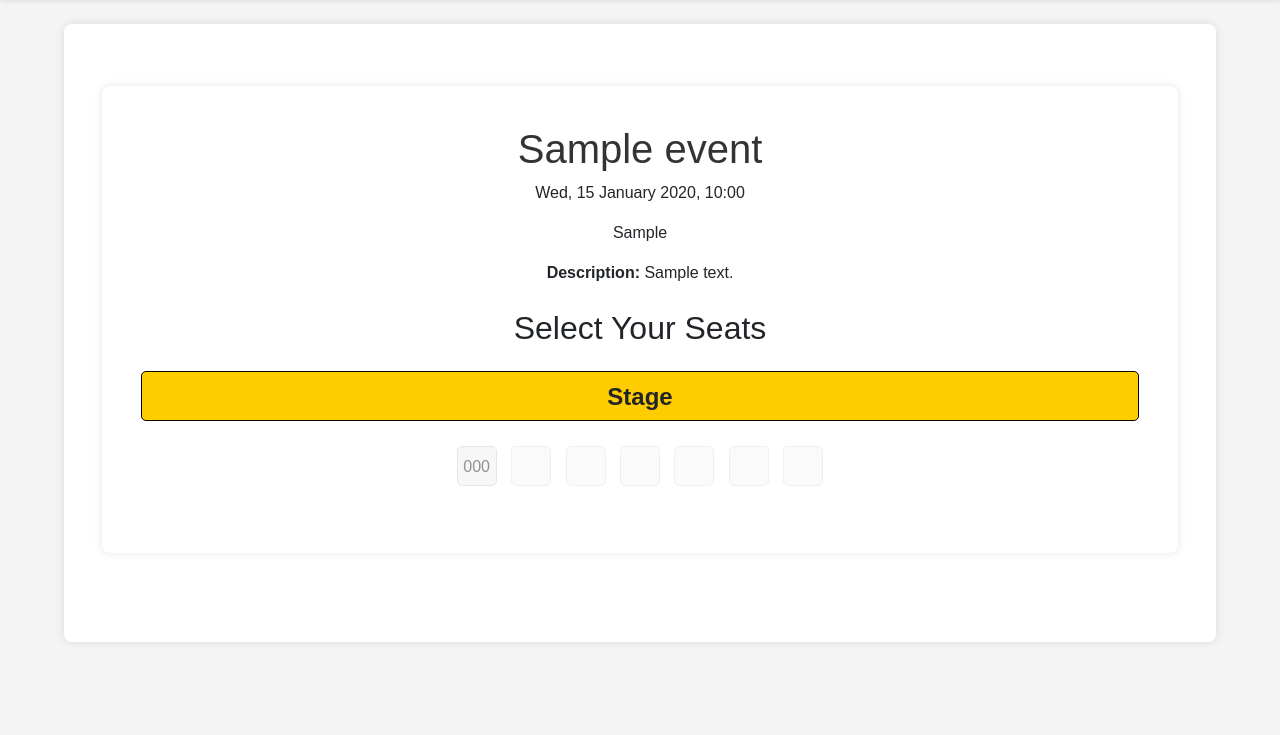
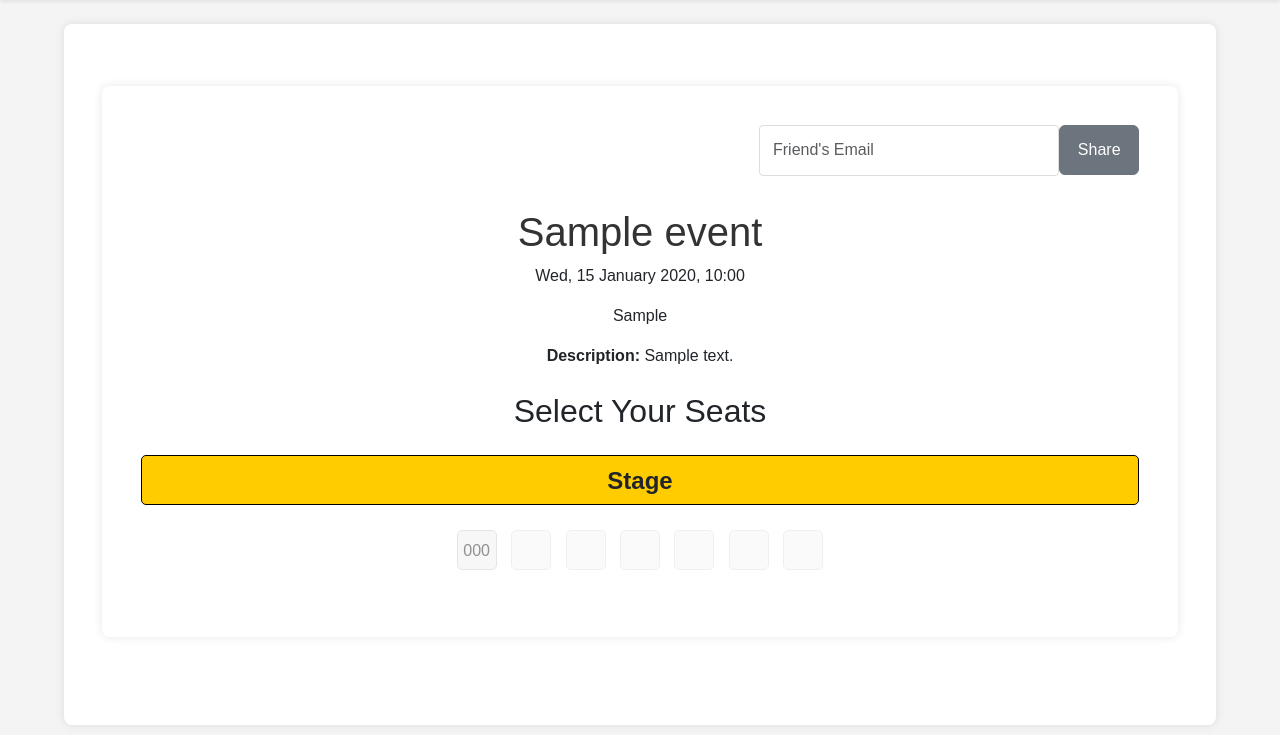
Before and after one commit to rsmythrepo/Event_ticket_booking_system, a Flask app: page /event/1 in a window 1280 px wide. Shown: the part 65-800 px from the top of the page. Run offline with Flask 2, Linux system fonts and the light colour scheme; the visitor is signed in with stand-in values (Sample User, id 1); tables that the repository leaves empty hold one stand-in row (values such as "Sample post"); some libraries are stand-ins or nearby versions.

Commit message:
send an event by mail

```diff
--- a/app.py
+++ b/app.py
@@ -13,6 +13,7 @@ from functools import wraps
 from __init__ import app, db
 from ORM.DBClasses import db, User, Event, Seat, Booking, BookingSeat, Ticket, TicketTier, EventTicketTier, PaymentDetail, Payment
 from flask_mail import Mail, Message
+from flask import request, jsonify
 
 # Configure Flask-Mail
 app.config['MAIL_SERVER'] = 'smtp.gmail.com'
@@ -134,6 +135,46 @@ def show_event_seats(event_id):
         return render_template('seats.html', seats=seats)
     except Exception as e:
         return f"Error: {e}"
+
+
+@app.route('/send_event_email/<int:event_id>', methods=['POST'])
+@login_required
+def send_event_email(event_id):
+    data = request.get_json()
+    friend_email = data.get('email')
+
+    # Fetch event details
+    event = Event.query.get(event_id)
+    user_id = session.get('user_id')
+    user = User.query.get(user_id)
+
+    if not event:
+        return jsonify({"success": False, "message": "Event not found."}), 404
+
+    msg = Message(
+        subject=f"{event.title} - Event Details",
+        recipients=[friend_email]
+    )
+
+    msg.body = f"""
+    Hello, I wanted to share an event I thought you might be interested in.
+
+    Here are the details for the event "{event.title}":
+
+    Date & Time: {event.start_date.strftime('%a, %d %B %Y, %H:%M')}
+    Venue: {event.venue}
+    Description: {event.description}
+
+    Let me know what you think!
+    {user.firstname}.
+    """
+    try:
+        mail.send(msg)
+        return jsonify({"success": True, "message": "Email sent successfully."}), 200
+    except Exception as e:
+        print("Error sending email:", e)
+        return jsonify({"success": False, "message": "Failed to send email."}), 500
+
 
 @app.route('/payment/<int:event_id>', methods=['POST'])
 @login_required
--- a/templates/event_details.html
+++ b/templates/event_details.html
@@ -5,6 +5,11 @@
 {% block content %}
 
 <div class="container mt-4">
+    <div class="d-flex justify-content-end mb-3">
+        <input type="email" id="friend-email" class="form-control mr-2" placeholder="Friend's Email" style="width: 300px;">
+        <button onclick="sendEventToFriend()" class="btn btn-secondary" style="width: 80px; height: 50px;">Share</button>
+    </div>
+
     <h1 class="text-center">{{ event.title }}</h1>
     <p class="text-center"> {{ event.start_date.strftime('%a, %d %B %Y, %H:%M') }}</p>
     <p class="text-center"> {{ event.venue }}</p>
@@ -79,6 +84,35 @@
         seatInput.value = selectedSeats.join(',');
         document.getElementById('book-tickets').style.display = selectedSeats.length > 0 ? 'block' : 'none';
     }
+    function sendEventToFriend() {
+        const friendEmail = document.getElementById('friend-email').value;
+
+        if (!friendEmail) {
+            alert("Please enter your friend's email address.");
+            return;
+        }
+
+        fetch(`{{ url_for('send_event_email', event_id=event.event_id) }}`, {
+            method: 'POST',
+            headers: {
+                'Content-Type': 'application/json'
+            },
+            body: JSON.stringify({ email: friendEmail })
+        })
+        .then(response => response.json())
+        .then(data => {
+            if (data.success) {
+                alert("Event details sent successfully!");
+            } else {
+                alert("Failed to send the email. Please try again.");
+            }
+        })
+        .catch(error => {
+            console.error("Error sending email:", error);
+            alert("An error occurred. Please try again.");
+        });
+    }
+
 </script>
 
 {% endblock %}
```
